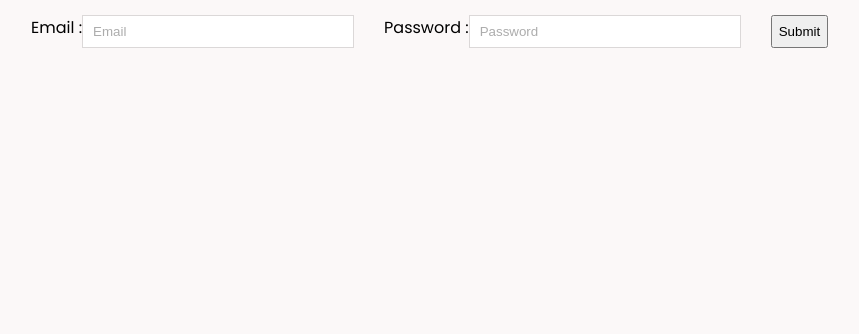
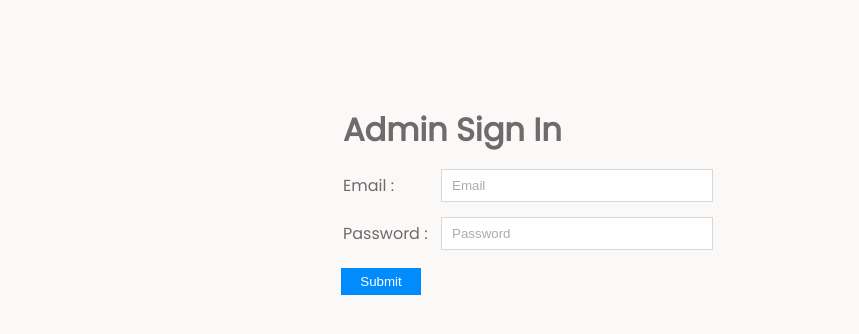
Before and after one commit to Sachin-Prasad-29/neox-fashion, a React (Create React App) app: page /admin in a window 1280 px wide. Shown: the top 334 px of the page, without its empty margins (112-971 px from the left). Built offline with nearby package versions, Linux system fonts and the light colour scheme.

Commit message:
fixed axios instance and added admin login

```diff
--- a/public/index.html
+++ b/public/index.html
@@ -12,7 +12,7 @@
       manifest.json provides metadata used when your web app is installed on a
       user's mobile device or desktop. See https://developers.google.com/web/fundamentals/web-app-manifest/
     -->
-    <link rel="manifest" href="%PUBLIC_URL%/manifest.json" />
+    <!-- <link rel="manifest" href="%PUBLIC_URL%/manifest.json" /> -->
     <!--
       Notice the use of %PUBLIC_URL% in the tags above.
       It will be replaced with the URL of the `public` folder during the build.
--- a/src/components/ui/Navbar/Navbar.jsx
+++ b/src/components/ui/Navbar/Navbar.jsx
@@ -8,7 +8,7 @@ import { CiLogin } from 'react-icons/ci';
 const Navbar = ({ cartSize }) => {
     const [user, setUser] = useState(localStorage.getItem('name'));
     const signOut = () => {
-        alert('hello');
+        alert('Successful sign out');
         localStorage.clear();
         setUser('');
     };
--- a/src/index.js
+++ b/src/index.js
@@ -2,7 +2,9 @@ import React from 'react';
 import ReactDOM from 'react-dom/client';
 import './index.css';
 import App from './App';
+import axios from 'axios';
 
+axios.defaults.baseURL = `https://e-commerce-server-ejfu741tw-sachin-prasad-29.vercel.app/api`;
 
 const root = ReactDOM.createRoot(document.getElementById('root'));
 root.render(
--- a/src/pages/AdminLogin/AdminLogin.css
+++ b/src/pages/AdminLogin/AdminLogin.css
@@ -0,0 +1,19 @@
+.login-container{
+   display: flex;
+   flex-direction: row;
+   justify-content: space-between;
+   align-items: center;
+   color: rgb(109, 107, 107);
+}
+
+
+
+.af-container{
+    margin: 0 auto;
+    width: 400px;
+    margin-top: 80px;
+}
+
+button{
+    width: 80px;
+}
--- a/src/pages/AdminLogin/AdminLogin.js
+++ b/src/pages/AdminLogin/AdminLogin.js
@@ -1,6 +1,7 @@
 import React, { useState } from 'react';
 import axios from 'axios';
 import { useNavigate } from 'react-router-dom';
+import './AdminLogin.css';
 
 const AdminLogin = () => {
     const navigate = useNavigate();
@@ -11,13 +12,12 @@ const AdminLogin = () => {
         return true;
     };
     const onLogin = async () => {
-        const url = `https://e-commerce-server-ejfu741tw-sachin-prasad-29.vercel.app/api/auth/login`;
         const userDetails = { email, password };
         if (!validate()) console.log('Please Enter the field correct');
         else {
             const reqData = {
                 method: 'post',
-                url: url,
+                url: `/auth/login`,
                 headers: {
                     'Content-Type': 'application/json',
                 },
@@ -33,8 +33,10 @@ const AdminLogin = () => {
         }
     };
     return (
-        <div className='d-flex container '>
-            <div className='m-5 d-flex'>
+        <div className='container '>
+            <div className='af-container'>
+                <div className='m-5  login-container title'>Admin Sign In</div>
+                <div className='m-5  login-container'>
                     <label htmlFor='email'>Email : </label>
                     <input
                         type='email'
@@ -44,7 +46,7 @@ const AdminLogin = () => {
                         onChange={(e) => setEmail(e.target.value)}
                     />
                 </div>
-            <div className='m-5 d-flex'>
+                <div className='m-5  login-container'>
                     <label htmlFor='password'>Password : </label>
                     <input
                         type='password'
@@ -54,10 +56,12 @@ const AdminLogin = () => {
                         onChange={(e) => setPassword(e.target.value)}
                     />
                 </div>
-            <button className='m-5' onClick={onLogin}>
-                {' '}
+                <div className='m-4  login-container'>
+                    <button className='btn-2 primary' onClick={onLogin}>
                         Submit
                     </button>
+                </div>
+            </div>
         </div>
     );
 };
--- a/src/pages/DashBoard/DashBoard.js
+++ b/src/pages/DashBoard/DashBoard.js
@@ -16,12 +16,9 @@ const DashBoard = () => {
     const [page, setPage] = useState(1);
 
     const fetchProduct = async () => {
-
-
-        const url = `https://e-commerce-server-ejfu741tw-sachin-prasad-29.vercel.app/api/product?page=${page}`;
         const reqData = {
             method: 'get',
-            url: `${url}`,
+            url: `/product?page=${page}`,
             headers: {
                 'Content-Type': 'application/json',
             },
@@ -32,7 +29,6 @@ const DashBoard = () => {
         setProducts(response.data.products);
     };
     const addProduct = async () => {
-        const url = 'https://e-commerce-server-ejfu741tw-sachin-prasad-29.vercel.app/api/product';
         const productDetails = {
             name,
             category,
@@ -43,7 +39,7 @@ const DashBoard = () => {
         };
         const reqData = {
             method: 'post',
-            url: url,
+            url: `/product`,
             headers: {
                 'Content-Type': 'application/json',
             },
@@ -69,10 +65,9 @@ const DashBoard = () => {
     const editProduct = async () => {
         const changedProductData = { name, category, gender, description, cost, images };
         console.log(changedProductData);
-        const url = `https://e-commerce-server-ejfu741tw-sachin-prasad-29.vercel.app/api/product/${id}`;
         const reqData = {
             method: 'patch',
-            url: url,
+            url: `/product/${id}`,
             headers: {
                 'Content-Type': 'application/json',
             },
--- a/src/pages/Home/Home.js
+++ b/src/pages/Home/Home.js
@@ -15,10 +15,9 @@ const Home = ({ addToCart, cartSize }) => {
         if (!queryObject) {
             setShowBanner(true);
         }
-        const url = `https://e-commerce-server-ejfu741tw-sachin-prasad-29.vercel.app/api/product`;
         const reqData = {
             method: 'get',
-            url: `${url}?${queryObject}`,
+            url: `/product?${queryObject}`,
             headers: {
                 'Content-Type': 'application/json',
             },
--- a/src/pages/Login/Login.js
+++ b/src/pages/Login/Login.js
@@ -15,14 +15,13 @@ const Login = () => {
         return true;
     };
     const onLogin = async () => {
-        const url = `https://e-commerce-server-ejfu741tw-sachin-prasad-29.vercel.app/api/auth/login`;
         if (!validate()) {
             alert('Please fill all the field correct');
         } else {
             const userDetails = { email, password };
             const reqData = {
                 method: 'post',
-                url: url,
+                url: `/auth/login`,
                 headers: {
                     'Content-Type': 'application/json',
                 },
@@ -33,7 +32,6 @@ const Login = () => {
             localStorage.setItem('name', response.data.name);
             localStorage.setItem('token', response.data.token);
             localStorage.setItem('role', response.data.role);
-
             navigate('/');
         }
     };
@@ -57,7 +55,7 @@ const Login = () => {
                     <div className='mt-4'>
                         <label htmlFor='email'>Password</label> <br />
                         <input
-                            type='email'
+                            type='password'
                             id='email'
                             value={password}
                             placeholder='Password'
--- a/src/pages/Product/Product.js
+++ b/src/pages/Product/Product.js
@@ -8,14 +8,22 @@ const Product = ({ cartSize, addToCart }) => {
     let count = 1;
     const { productId } = useParams();
     const [product, setProduct] = useState('');
-    const fetchProduct = async (url) => {
-        const response = await axios.get(url);
+
+    const fetchProduct = async () => {
+        const reqData = {
+            method: 'get',
+            url: `/product/${productId}`,
+            headers: {
+                'Content-Type': 'application/json',
+            },
+        };
+        const response = await axios(reqData);
         setProduct(response.data.product);
     };
+
     useEffect(() => {
-        const url = `https://e-commerce-server-ejfu741tw-sachin-prasad-29.vercel.app/api/product/${productId}`;
         return () => {
-            fetchProduct(url);
+            fetchProduct();
         };
     }, []);
 
--- a/src/pages/Register/Register.js
+++ b/src/pages/Register/Register.js
@@ -17,7 +17,6 @@ const Register = () => {
         return true;
     };
     const onSignup = async (e) => {
-        const url = `https://e-commerce-server-ejfu741tw-sachin-prasad-29.vercel.app/api/auth/register`;
         e.preventDefault();
         if (!validate()) {
             alert('Please Enter the all field Correct');
@@ -25,7 +24,7 @@ const Register = () => {
             const userDetails = { name, email, password };
             const reqData = {
                 method: 'post',
-                url: url,
+                url: `/auth/register`,
                 headers: {
                     'Content-Type': 'application/json',
                 },
```
Also changed, not shown: src/axiosInstance.js (added, +15 -0 lines). Lines whose indentation alone changed are shown as unchanged.
